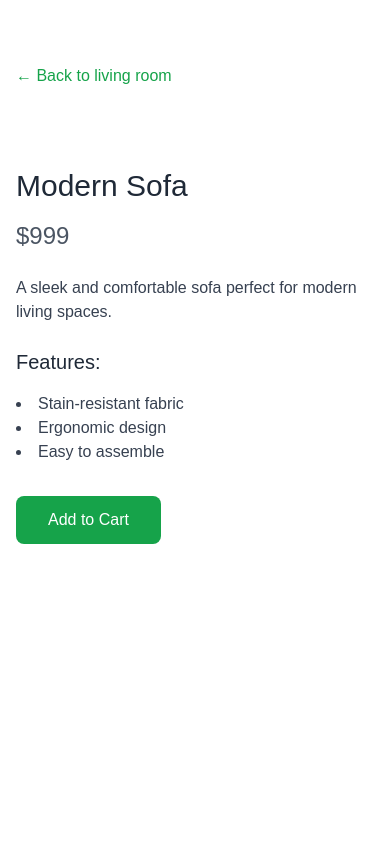
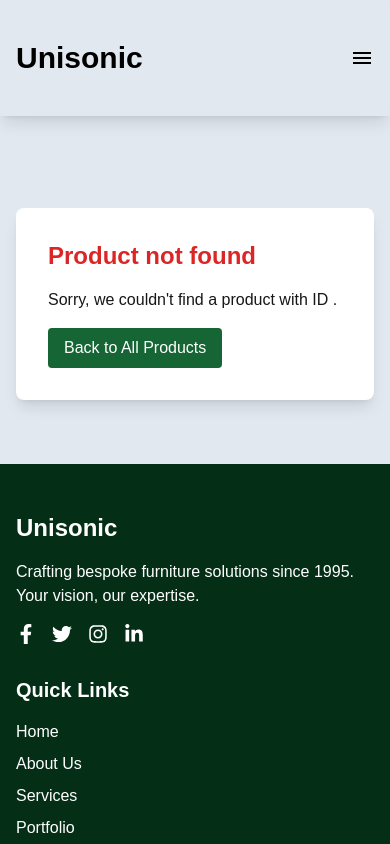
Before and after one commit to thusalapi/UnisonicNextJS, a Next.js app: page /products/living-room/1 in a window 390 px wide. Shown: the top 844 px of the page. Built offline with nearby package versions, Linux system fonts and the light colour scheme.

Commit message:
Refactor product page to use dynamic routing and update UI

```diff
--- /dev/null
+++ b/src/app/products/[category]/[Id]/page.tsx
@@ -0,0 +1,81 @@
+import React from "react";
+import Image from "next/image";
+import Link from "next/link";
+import Navbar from "@/components/Navbar";
+import Footer from "@/components/Footer";
+import { getProductById } from "@/constants";
+
+export default function ProductPage({
+  params,
+}: {
+  params: { category: string; id: string };
+}) {
+  const product = getProductById(params.id);
+
+  if (!product) {
+    return (
+      <div className="flex flex-col min-h-screen bg-slate-200">
+        <Navbar textColor="text-black" />
+        <main className="flex-grow container mx-auto px-4 py-16">
+          <div className="mt-36 bg-white rounded-lg shadow-lg p-8">
+            <h1 className="text-2xl font-bold text-red-600">
+              Product not found
+            </h1>
+            <p className="mt-4">
+              Sorry, we couldn't find a product with ID {params.id}.
+            </p>
+            <Link
+              href="/products/all"
+              className="mt-4 inline-block bg-green-800 text-white px-4 py-2 rounded hover:bg-green-700 transition-colors duration-300"
+            >
+              Back to All Products
+            </Link>
+          </div>
+        </main>
+        <Footer />
+      </div>
+    );
+  }
+
+  return (
+    <div className="flex flex-col min-h-screen bg-slate-200">
+      <Navbar textColor="text-black" />
+      <main className="flex-grow container mx-auto px-4 py-16">
+        <div className="mt-36 bg-white rounded-lg shadow-lg overflow-hidden">
+          <div className="md:flex">
+            <div className="md:flex-shrink-0">
+              <Image
+                src={product.image}
+                alt={product.name}
+                width={500}
+                height={500}
+                className="h-full w-full object-cover md:w-48"
+              />
+            </div>
+            <div className="p-8">
+              <div className="uppercase tracking-wide text-sm text-indigo-500 font-semibold">
+                {product.category}
+              </div>
+              <h1 className="mt-1 text-4xl font-medium leading-tight text-gray-900">
+                {product.name}
+              </h1>
+              <p className="mt-2 text-gray-600">{product.description}</p>
+              <p className="mt-4 text-2xl font-bold text-gray-900">
+                ${product.price}
+              </p>
+              <div className="mt-6">
+                <Link
+                  href={`/products/${product.category}`}
+                  className="inline-block bg-green-800 text-white px-4 py-2 rounded hover:bg-green-700 transition-colors duration-300"
+                >
+                  Back to {product.category}
+                </Link>
+              </div>
+            </div>
+          </div>
+        </div>
+      </main>
+      <Footer />
+    </div>
+  );
+}
--- a/src/app/products/[category]/[productId]/page.tsx
+++ /dev/null
@@ -1,70 +0,0 @@
-import React from "react";
-import Image from "next/image";
-import Link from "next/link";
-
-// This would typically come from an API or database
-const getProductDetails = (category: string, productId: string) => {
-  // Simulated product data
-  return {
-    id: productId,
-    name: "Modern Sofa",
-    price: 999,
-    description:
-      "A sleek and comfortable sofa perfect for modern living spaces.",
-    image: "/images/products/sofa.jpg",
-    features: [
-      "Stain-resistant fabric",
-      "Ergonomic design",
-      "Easy to assemble",
-    ],
-  };
-};
-
-const ProductPage = ({
-  params,
-}: {
-  params: { category: string; productId: string };
-}) => {
-  const product = getProductDetails(params.category, params.productId);
-
-  return (
-    <div className="container mx-auto px-4 py-16">
-      <div className="mb-8">
-        <Link
-          href={`/products/${params.category}`}
-          className="text-green-600 hover:underline"
-        >
-          ← Back to {params.category.replace("-", " ")}
-        </Link>
-      </div>
-      <div className="grid grid-cols-1 md:grid-cols-2 gap-12">
-        <div className="relative aspect-w-4 aspect-h-3 rounded-lg overflow-hidden">
-          <Image
-            src={product.image}
-            alt={product.name}
-            layout="fill"
-            objectFit="cover"
-          />
-        </div>
-        <div>
-          <h1 className="text-3xl font-light text-gray-800 mb-4">
-            {product.name}
-          </h1>
-          <p className="text-2xl text-gray-600 mb-6">${product.price}</p>
-          <p className="text-gray-700 mb-6">{product.description}</p>
-          <h2 className="text-xl font-medium text-gray-800 mb-4">Features:</h2>
-          <ul className="list-disc list-inside text-gray-700 mb-8">
-            {product.features.map((feature, index) => (
-              <li key={index}>{feature}</li>
-            ))}
-          </ul>
-          <button className="bg-green-600 text-white px-8 py-3 rounded-lg hover:bg-green-700 transition duration-300">
-            Add to Cart
-          </button>
-        </div>
-      </div>
-    </div>
-  );
-};
-
-export default ProductPage;
--- a/src/app/products/[category]/page.tsx
+++ b/src/app/products/[category]/page.tsx
@@ -1,66 +1,12 @@
-"use client";
-import React, { useState } from "react";
+import React from "react";
 import Link from "next/link";
 import Image from "next/image";
 import Navbar from "@/components/Navbar";
 import Footer from "@/components/Footer";
-
-import img1 from "@/assets/images/img3.png";
-import img2 from "@/assets/images/img2.png";
-import img3 from "@/assets/images/img20.png";
-import img4 from "@/assets/images/img21.png";
-
-const categories = [
-  { name: "All", slug: "all" },
-  { name: "Living Room", slug: "living-room" },
-  { name: "Office", slug: "office" },
-  { name: "Children", slug: "children" },
-  { name: "Pantry Cupboard", slug: "pantry-cupboard" },
-  { name: "Under Stairbase Cabinets", slug: "under-stairbase-cabinets" },
-  { name: "Custom Made", slug: "custom-made" },
-];
-const getProductsByCategory = (category: string) => {
-  // All products data
-  const allProducts = [
-    {
-      id: 1,
-      name: "Modern Sofa",
-      price: 999,
-      image: img1,
-      category: "living-room",
-    },
-    {
-      id: 2,
-      name: "Leather Armchair",
-      price: 599,
-      image: img2,
-      category: "living-room",
-    },
-    {
-      id: 3,
-      name: "Coffee Table",
-      price: 299,
-      image: img3,
-      category: "office",
-    },
-    { id: 4, name: "Bookshelf", price: 399, image: img4, category: "office" },
-  ];
-
-  // Return all products if "all" is selected
-  if (category === "all") {
-    return allProducts;
-  }
-
-  // Filter products based on category
-  return allProducts.filter((product) => product.category === category);
-};
+import { categories, getProductsByCategory } from "@/constants";
 
 const CategoryPage = ({ params }: { params: { category: string } }) => {
-  const [selectedCategory, setSelectedCategory] = useState(
-    params.category || "all"
-  );
-
-  const products = getProductsByCategory(selectedCategory);
+  const products = getProductsByCategory(params.category);
 
   const currentCategory = categories.find(
     (cat) => cat.slug === params.category
@@ -106,7 +52,7 @@ const CategoryPage = ({ params }: { params: { category: string } }) => {
                 className="bg-white rounded-lg shadow-lg overflow-hidden"
               >
                 <div className="relative w-full h-64">
-                  <Link href={`/products/${product.id}`}>
+                  <Link href={`/products/${product.category}/${product.id}`}>
                     <Image
                       src={product.image}
                       alt={product.name}
--- a/src/constants/index.ts
+++ b/src/constants/index.ts
@@ -1,3 +1,8 @@
+import img1 from "@/assets/images/img3.png";
+import img2 from "@/assets/images/img2.png";
+import img3 from "@/assets/images/img20.png";
+import img4 from "@/assets/images/img21.png";
+
 export const navLinks = [
   {
     label: "Home",
@@ -28,3 +33,62 @@ export const navLinks = [
     href: "/contact",
   },
 ];
+
+export const categories = [
+  { name: "All", slug: "all" },
+  { name: "Living Room", slug: "living-room" },
+  { name: "Office", slug: "office" },
+  { name: "Children", slug: "children" },
+  { name: "Pantry Cupboard", slug: "pantry-cupboard" },
+  { name: "Under Stairbase Cabinets", slug: "under-stairbase-cabinets" },
+  { name: "Custom Made", slug: "custom-made" },
+];
+
+export const products = [
+  {
+    id: "1",
+    name: "Modern Sofa",
+    price: 999,
+    image: img1,
+    category: "living-room",
+    description:
+      "A comfortable and stylish modern sofa perfect for your living room.",
+  },
+  {
+    id: "2",
+    name: "Leather Armchair",
+    price: 599,
+    image: img2,
+    category: "living-room",
+    description:
+      "A luxurious leather armchair that adds elegance to any space.",
+  },
+  {
+    id: "3",
+    name: "Coffee Table",
+    price: 299,
+    image: img3,
+    category: "office",
+    description: "A sleek coffee table ideal for your office or living area.",
+  },
+  {
+    id: "4",
+    name: "Bookshelf",
+    price: 399,
+    image: img4,
+    category: "office",
+    description:
+      "A spacious bookshelf to organize your books and display items.",
+  },
+];
+
+export const getProductsByCategory = (category: string) => {
+  if (category === "all") {
+    return products;
+  }
+  return products.filter((product) => product.category === category);
+};
+
+export const getProductById = (id: string) => {
+  return products.find((p) => p.id === id);
+};
```
